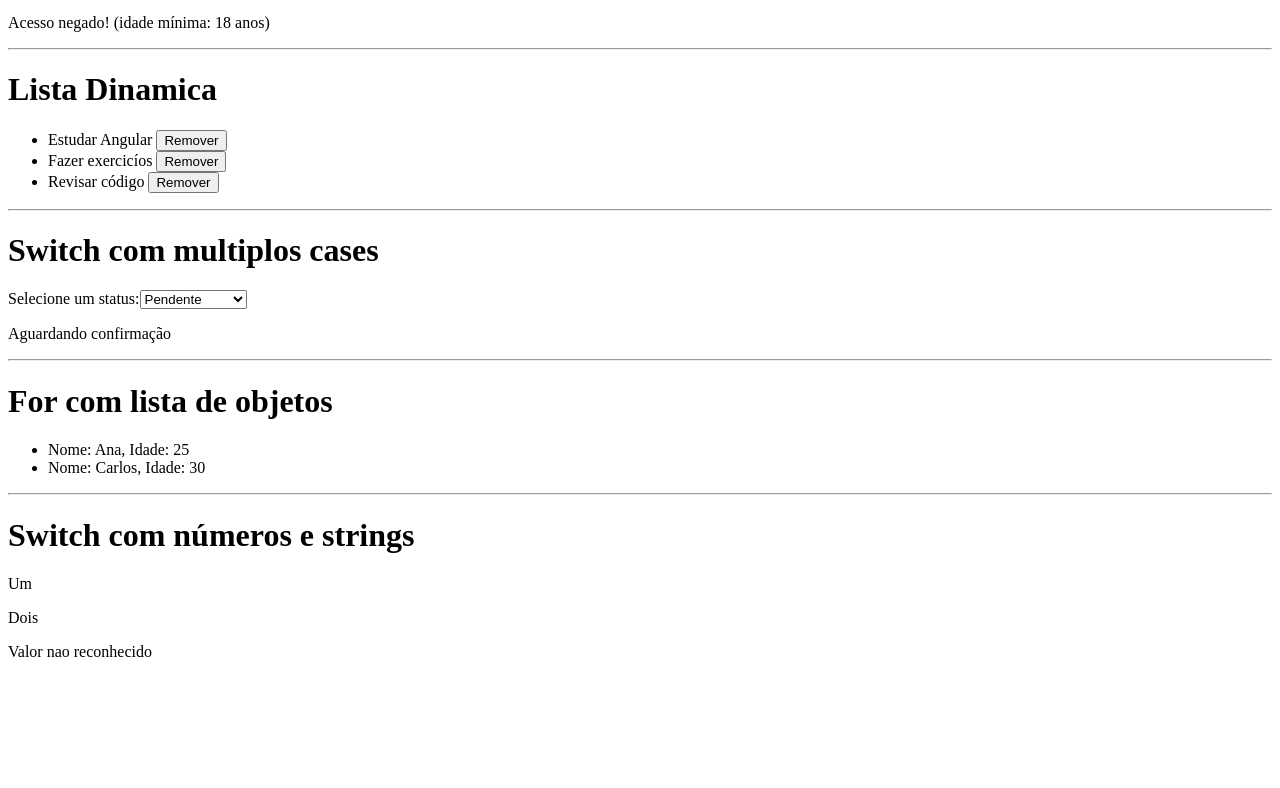
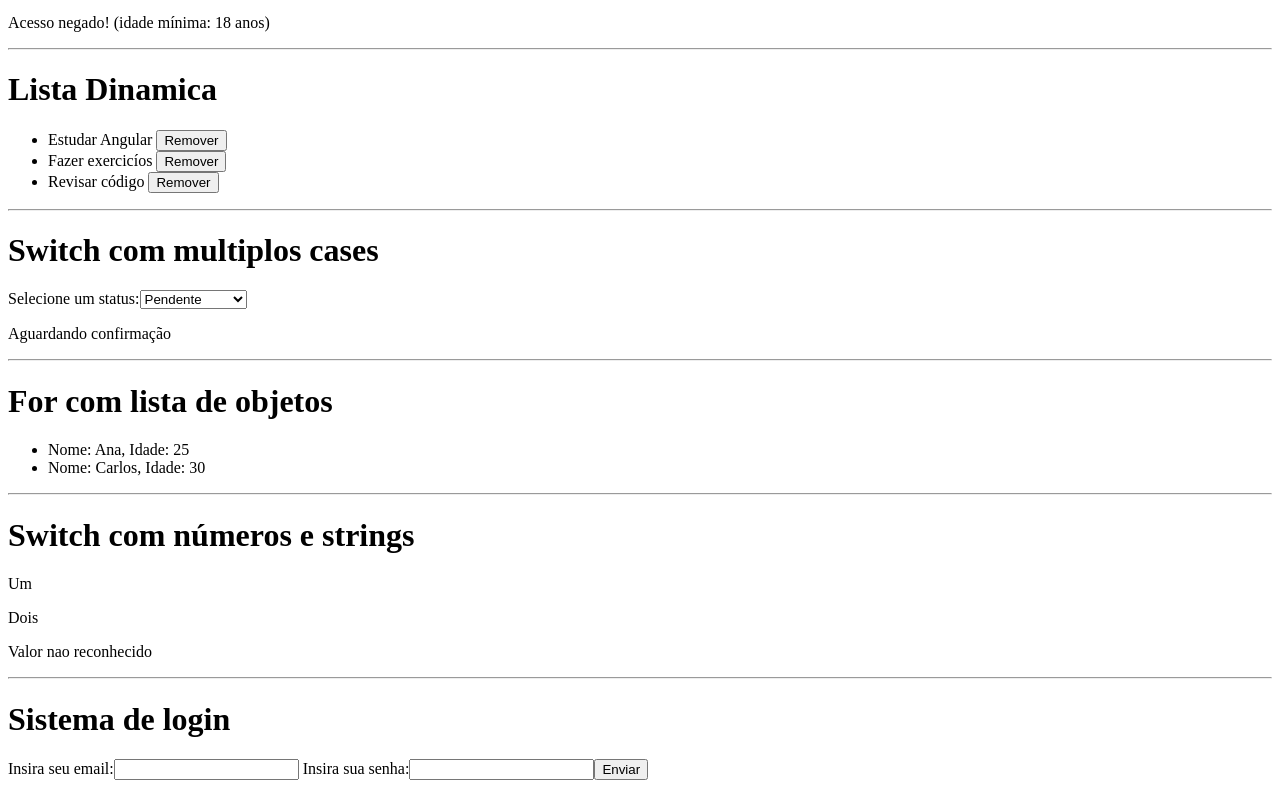
Before and after one commit to ViniShuet/At1_Cp2_mwe, an Angular app: page / in a window 1280 px wide. Shown: the part 408-1196 px from the top of the page. Before the commit the page ends 1085 px from the top, so only its background shows below. Built offline with nearby package versions, Linux system fonts and the light colour scheme.

Commit message:
Exercicio 9

```diff
--- a/src/app/app.component.html
+++ b/src/app/app.component.html
@@ -24,4 +24,8 @@
 
 <app-switch-ex8/>
 
+<hr>
+
+<app-sistema-login/>
+
 <router-outlet />
--- a/src/app/app.component.ts
+++ b/src/app/app.component.ts
@@ -7,6 +7,7 @@ import { ListaDinamicaComponent } from './components/lista-dinamica/lista-dinami
 import { Switchex6Component } from './components/switchex6/switchex6.component';
 import { ForEx7Component } from './components/for-ex7/for-ex7.component';
 import { SwitchEx8Component } from './components/switch-ex8/switch-ex8.component';
+import { SistemaLoginComponent } from './components/sistema-login/sistema-login.component';
 
 @Component({
   selector: 'app-root',
@@ -19,7 +20,8 @@ import { SwitchEx8Component } from './components/switch-ex8/switch-ex8.component
     ListaDinamicaComponent,
     Switchex6Component,
     ForEx7Component,
-    SwitchEx8Component
+    SwitchEx8Component,
+    SistemaLoginComponent
   ],
   templateUrl: './app.component.html',
   styleUrl: './app.component.css'
--- /dev/null
+++ b/src/app/components/sistema-login/sistema-login.component.html
@@ -0,0 +1,7 @@
+<h1>Sistema de login</h1>
+
+<form action="">
+    Insira seu email:<input type="email" required>
+    Insira sua senha:<input type="number" required min="6">
+    <input type="submit" value="Enviar">
+</form>
--- /dev/null
+++ b/src/app/components/sistema-login/sistema-login.component.ts
@@ -0,0 +1,14 @@
+import { CommonModule } from '@angular/common';
+import { Component } from '@angular/core';
+
+@Component({
+  selector: 'app-sistema-login',
+  standalone: true,
+  imports: [CommonModule],
+  templateUrl: './sistema-login.component.html',
+  styleUrl: './sistema-login.component.css'
+})
+export class SistemaLoginComponent {
+  email:string = "user@teste.com"
+  senha:number = 123456
+}
```
Also changed, not shown: src/app/components/sistema-login/sistema-login.component.css (added).
